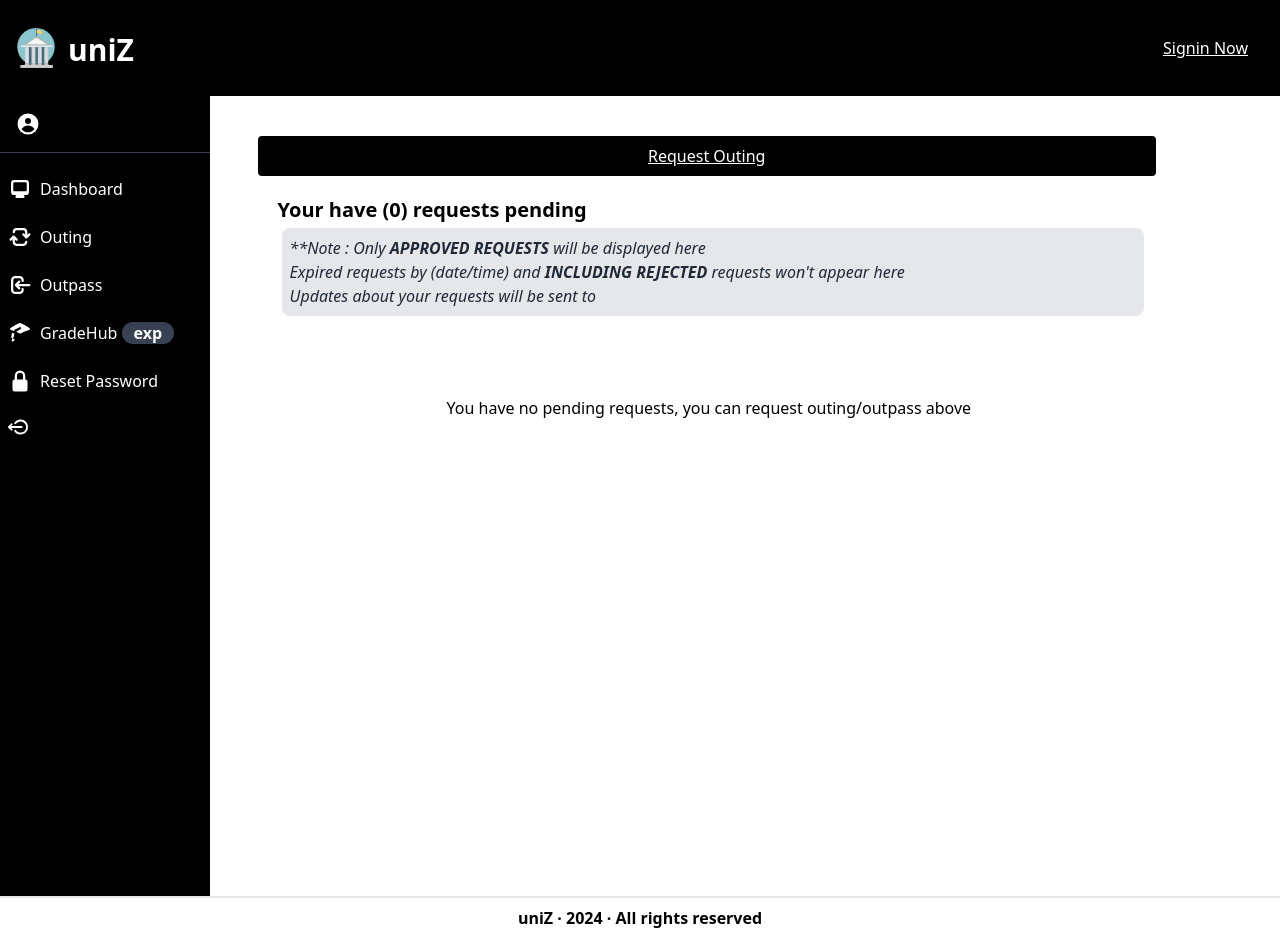
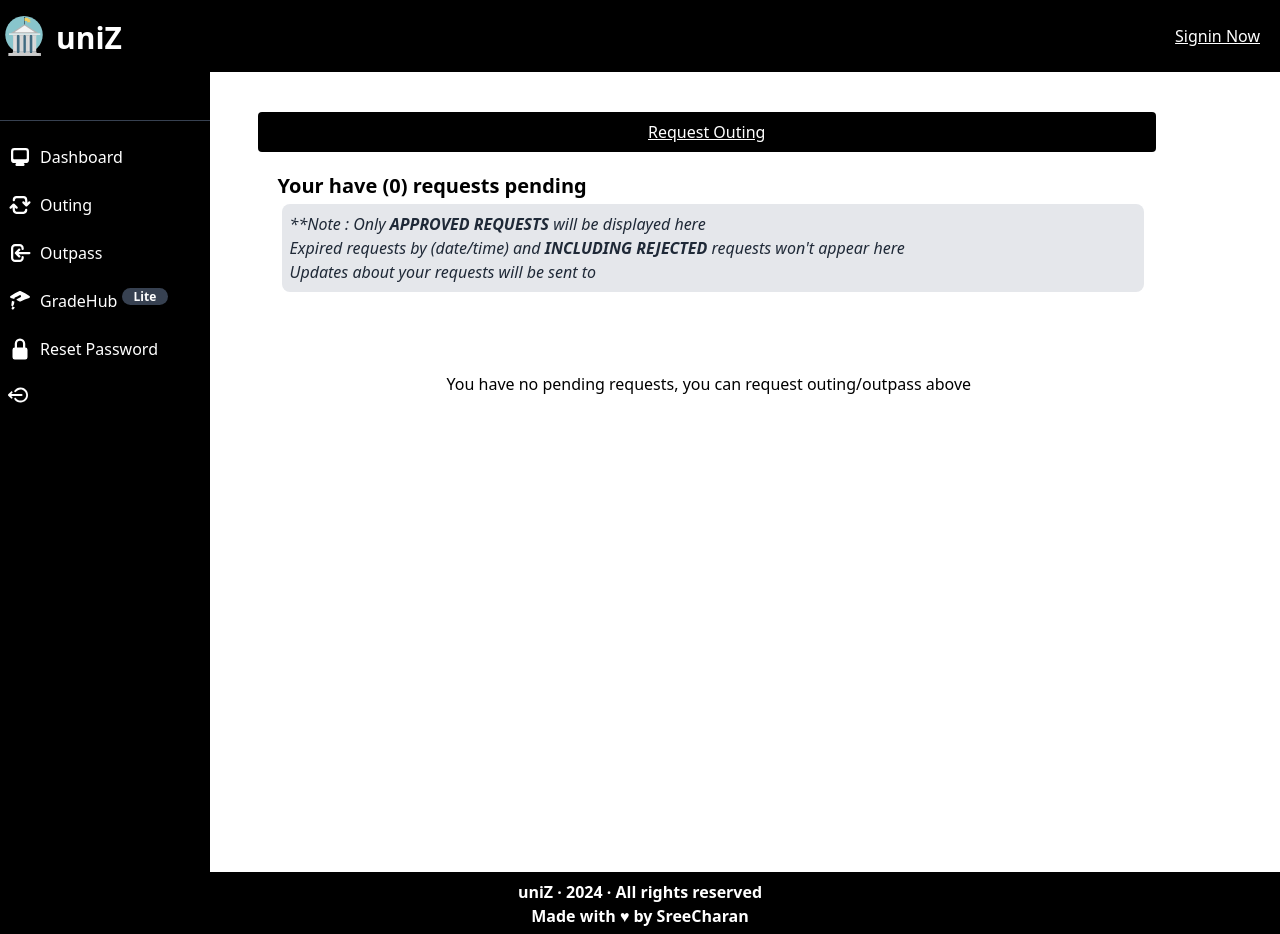
Before and after one commit to sreecharan-desu/uniZ, a React (Vite) app in the folder frontend/: page /student/outing in a window 1280 px wide. Shown: the top 934 px of the page. Built offline with nearby package versions, Linux system fonts and the light colour scheme; a web font is replaced by a local one.

Commit message:
ready to integrate gradeLite

```diff
--- a/frontend/src/components/footer.tsx
+++ b/frontend/src/components/footer.tsx
@@ -2,11 +2,11 @@ export function Footer() {
     const year = new Date().getFullYear();
     return (
 
-        <div className="flex-col justify-center place-content-center align-middle py-2 border-t-2 ">
-            <div className="font-bold  text-black text-center">
+        <div className="flex-col justify-center place-content-center align-middle py-2 bg-black">
+            <div className="font-bold  text-white text-center">
                 uniZ &middot; {year} &middot; All rights reserved
             </div>
-            <div className="font-bold bg-white text-black text-center">
+            <div className="font-bold bg-black text-white text-center">
                 Made with &hearts; by SreeCharan
             </div>
         </div>
--- a/frontend/src/components/navbar.tsx
+++ b/frontend/src/components/navbar.tsx
@@ -21,7 +21,7 @@ export default function Navbar() {
     };
 
     return (
-        <div className="flex justify-between items-center p-4 bg-black border-gray-300">
+        <div className="flex justify-between items-center p-1 bg-black border-gray-300 sticky top-0">
             <div className="flex">
                 <img src="/vite.svg" width="40"/>
                 <a href="/" className="m-3 mt-4">
@@ -55,6 +55,17 @@ export default function Navbar() {
                 </div>
             ): (isAuth.is_authnticated && isAuth.type === "admin" && localStorage.getItem('admin_token')) || (localStorage.getItem('admin_token') && username) ? (
                 <div className="flex items-center space-x-4">
+                    <div className="flex items-center space-x-3">
+                        <div className="flex items-center space-x-2">
+                        <div className='bg-white text-black rounded-full p-2 px-3 text-xl font-bold'>
+                            W
+                        </div>
+                        <div className="flex-col justify-center">
+                            <p className="text-white text-left text-sm font-semibold">Warden</p>
+                            <p className="text-white text-left text-sm font-semibold">sreecharan309@gmail.com</p>
+                        </div>
+                        </div>
+                    </div>
                     <button onClick={logout} className="bg-white rounded-full px-4 py-2">
                         Logout
                     </button>
--- a/frontend/src/components/outpass&outing.tsx
+++ b/frontend/src/components/outpass&outing.tsx
@@ -7,16 +7,24 @@ const RequestCard = React.lazy(()=>import('../components/requestCard'));
 type requestProps = {
     request : "outing" | "outpass"
 }
+
+export function OutButton({request}:requestProps){
+    const navigateTo = useNavigate();
+    return<>
+    <div className="flex justify-center items-center">
+                {request == "outing" ? <>                <Button onclickFunction={() => navigateTo('/student/outing/requestouting')} value="Request Outing" loading={false} />&nbsp;
+                </> : <>                <Button onclickFunction={() => navigateTo('/student/outpass/requestoutpass')} value="Request Outpass" loading={false} />&nbsp;
+                </>}
+    </div>
+    </>
+}
+
 export default function Outpass_Outing({request}:requestProps){
-    const Student = useRecoilValue(student);    const navigateTo = useNavigate();
+    const Student = useRecoilValue(student);
     const pendingRequests = (list: any[]) => list.filter((request: any) => !request.is_approved && !request.is_rejected && !request.is_expired).length;
     return<>
         <div className="justify-center place-content-center w-full">
-            <div className="flex justify-center items-center">
-                {request == "outing" ? <>                <Button onclickFunction={() => navigateTo('/student/outing/requestouting')} value="Request Outing" loading={false} />&nbsp;
-                </> : <>                <Button onclickFunction={() => navigateTo('/student/outpass/requestoutpass')} value="Request Outpass" loading={false} />&nbsp;
-                </>}
-            </div>
+            <OutButton request={request}/>
             <div className="m-5">
                 <div className="flex justify-start">
                 <h4 className="text-xl font-bold">Your have ({Student.outings_list.filter(outing => !outing.is_expired && !outing.is_approved && !outing.is_rejected).length + Student.outpasses_list.filter(outpass => !outpass.is_expired && !outpass.is_approved && !outpass.is_rejected).length}) requests pending</h4>
--- a/frontend/src/components/requestCard.tsx
+++ b/frontend/src/components/requestCard.tsx
@@ -44,7 +44,7 @@ export default function RequestCard({ request, type,email }: { request: any; typ
                 </>
             ) : null}
             <p className="mt-4 text-sm text-gray-600">
-                **An email will be sent to your college email-id <b className="font-bold text-black">{email}</b> regarding your {type} confirmation!
+                **An email will be sent to your college email-id <b className="font-bold text-black">{email}</b> regarding your {type} confirmation & updates!
             </p>
         </div>
     );
--- a/frontend/src/components/sideBar.tsx
+++ b/frontend/src/components/sideBar.tsx
@@ -36,13 +36,9 @@ export default function Sidebar({content}:MainContent){
       >
         <div className="p-4 text-center font-bold text-lg border-b border-gray-700">
   <p className="text-white text-left flex items-center gap-2">
-    <svg xmlns="http://www.w3.org/2000/svg" viewBox="0 0 16 16" fill="currentColor" className="w-6 h-6">
-      <path
-        fillRule="evenodd"
-        d="M15 8A7 7 0 1 1 1 8a7 7 0 0 1 14 0Zm-5-2a2 2 0 1 1-4 0 2 2 0 0 1 4 0ZM8 9c-1.825 0-3.422.977-4.295 2.437A5.49 5.49 0 0 0 8 13.5a5.49 5.49 0 0 0 4.294-2.063A4.997 4.997 0 0 0 8 9Z"
-        clipRule="evenodd"
-      />
-    </svg>
+  <div className={`${username.name ? 'bg-white' : 'transparent'} text-black rounded-full p-2 px-3 font-bold`}>
+                    {username.name ? (username.name[0] + username.name.split(' ')[1][0]) : <></>}
+    </div>
     {username.username.toUpperCase()}
   </p>
 
@@ -69,13 +65,19 @@ export default function Sidebar({content}:MainContent){
     </svg>
     <span className="text-white">Outpass</span>
   </div>
-
   <div className="flex items-center gap-2 hover:bg-gray-700 p-2 rounded-md cursor-pointer" onClick={() => navigateTo('/student/gradehub')}>
   <svg xmlns="http://www.w3.org/2000/svg" viewBox="0 0 16 16" fill="currentColor" className="w-6 h-6">
       <path d="M7.702 1.368a.75.75 0 0 1 .597 0c2.098.91 4.105 1.99 6.004 3.223a.75.75 0 0 1-.194 1.348A34.27 34.27 0 0 0 8.341 8.25a.75.75 0 0 1-.682 0c-.625-.32-1.262-.62-1.909-.901v-.542a36.878 36.878 0 0 1 2.568-1.33.75.75 0 0 0-.636-1.357 38.39 38.39 0 0 0-3.06 1.605.75.75 0 0 0-.372.648v.365c-.773-.294-1.56-.56-2.359-.8a.75.75 0 0 1-.194-1.347 40.901 40.901 0 0 1 6.005-3.223ZM4.25 8.348c-.53-.212-1.067-.411-1.611-.596a40.973 40.973 0 0 0-.418 2.97.75.75 0 0 0 .474.776c.175.068.35.138.524.21a5.544 5.544 0 0 1-.58.681.75.75 0 1 0 1.06 1.06c.35-.349.655-.726.915-1.124a29.282 29.282 0 0 0-1.395-.617A5.483 5.483 0 0 0 4.25 8.5v-.152Z" />
     </svg>
+    <span className="text-white text-center">GradeHub <sup><b className="bg-gray-700 rounded-full px-3 -pt-2">Lite</b></sup></span>
+  </div>
+  {/* <div className="flex items-center gap-2 hover:bg-gray-700 p-2 rounded-md cursor-pointer" onClick={() => navigateTo('/student/gradehub')}>
+  <svg xmlns="http://www.w3.org/2000/svg" viewBox="0 0 16 16" fill="currentColor" className="w-6 h-6">
+      <path d="M7.702 1.368a.75.75 0 0 1 .597 0c2.098.91 4.105 1.99 6.004 3.223a.75.75 0 0 1-.194 1.348A34.27 34.27 0 0 0 8.341 8.25a.75.75 0 0 1-.682 0c-.625-.32-1.262-.62-1.909-.901v-.542a36.878 36.878 0 0 1 2.568-1.33.75.75 0 0 0-.636-1.357 38.39 38.39 0 0 0-3.06 1.605.75.75 0 0 0-.372.648v.365c-.773-.294-1.56-.56-2.359-.8a.75.75 0 0 1-.194-1.347 40.901 40.901 0 0 1 6.005-3.223ZM4.25 8.348c-.53-.212-1.067-.411-1.611-.596a40.973 40.973 0 0 0-.418 2.97.75.75 0 0 0 .474.776c.175.068.35.138.524.21a5.544 5.544 0 0 1-.58.681.75.75 0 1 0 1.06 1.06c.35-.349.655-.726.915-1.124a29.282 29.282 0 0 0-1.395-.617A5.483 5.483 0 0 0 4.25 8.5v-.152Z" />
+    </svg>
     <span className="text-white text-center">GradeHub <b className="bg-gray-700 rounded-full px-3 -pt-2">exp</b></span>
-  </div>
+  </div> */}
+
   <div className="flex items-center gap-2 hover:bg-gray-700 p-2 rounded-md cursor-pointer" onClick={() => navigateTo('/student/resetpassword')}>
     <svg xmlns="http://www.w3.org/2000/svg" viewBox="0 0 16 16" fill="currentColor" className="w-6 h-6">
       <path fillRule="evenodd" d="M8 1a3.5 3.5 0 0 0-3.5 3.5V7A1.5 1.5 0 0 0 3 8.5v5A1.5 1.5 0 0 0 4.5 15h7a1.5 1.5 0 0 0 1.5-1.5v-5A1.5 1.5 0 0 0 11.5 7V4.5A3.5 3.5 0 0 0 8 1Zm2 6V4.5a2 2 0 1 0-4 0V7h4Z" clipRule="evenodd" />
--- a/frontend/src/components/updatestudentstatus.tsx
+++ b/frontend/src/components/updatestudentstatus.tsx
@@ -75,26 +75,25 @@ export function UpdateStatus() {
       const data = await res.json();
       alert(data.msg);
       setLoading(false);
-
+      location.href="";
       // Fetch updated student list
-      const res2 = await fetch(STUDENT_OUTSIDE_CAMPUS, {
-        method: 'GET',
-        headers: {
-          'Content-Type': 'application/json',
-          'Authorization': `Bearer ${JSON.parse(token)}`,
-        },
-      });
-      const data2 = await res2.json();
-      setOffCampus(data2.students);
+      // const res2 = await fetch(STUDENT_OUTSIDE_CAMPUS, {
+      //   method: 'GET',
+      //   headers: {
+      //     'Content-Type': 'application/json',
+      //     'Authorization': `Bearer ${JSON.parse(token)}`,
+      //   },
+      // });
+      // const data2 = await res2.json();
+      // setOffCampus(data2.students);
     }
   };
 
   return (
     <>
-      <h1 className="m-5 text-xl font-bold">
-        Students Outside Campus ({students.length})
+      <h1 className="text-xl font-bold first-letter:text-3xl">
+        /Students Outside Campus ({students.length})
       </h1>
-      <h1 className="text-xl font-bold mb-4">Search students by Id number</h1>
       <div className="flex justify-center items-center">
         <div className="relative inline-block">
           <input
@@ -130,7 +129,7 @@ export function UpdateStatus() {
             {
 
 
-              student.outings_list.reverse().filter(outing => !outing.is_expired && outing.is_approved).map(outing => (
+              student.outings_list.filter(outing => !outing.is_expired && outing.is_approved).map(outing => (
                 <div key={outing._id} className="mt-5 p-4 border border-gray-300 rounded-lg bg-white">
                   <div><b>Went on:</b> {outing.from_time}</div>
                   <div><b>Requested timings:</b> {outing.from_time} to {outing.to_time}</div>
--- a/frontend/src/pages/home.tsx
+++ b/frontend/src/pages/home.tsx
@@ -7,7 +7,7 @@ export function Home() {
         <>
             <div className="mx-5 text-center flex flex-col justify-center align-middle place-content-center">
                 <p className="text-6xl font-semibold mb-6">Welcome to uniZ</p>
-                <p className="text-2xl text-gray-400 font-bold"> Signin Now to get Started.</p>
+                <p className="text-2xl text-gray-400 font-bold"> Signin now! To explore what you can do in this website.</p>
             </div>
         </>
     );
--- a/frontend/src/pages/student.tsx
+++ b/frontend/src/pages/student.tsx
@@ -3,16 +3,44 @@ import { useRecoilValue } from "recoil";
 import { useIsAuth } from "../customhooks/is_authenticated";
 import { useStudentData } from "../customhooks/student_info";
 import { student } from "../store";
+import RequestCard from "../components/requestCard";
 export function Student() {
     useIsAuth();
     useStudentData();
     const username = useRecoilValue(student);
     return (
         <>
-        <p className="text-center font-bold first-letter:text-2xl">
-            Welcome back , {username.name.toString()} <br />
-            Seems like you've got some work here! Let's make it done together.
-        </p>
-        </>
-    );
-}
+            {!username.is_in_campus || username.has_pending_requests ? <>
+                {username.outings_list.map(outing => !outing.is_expired && !outing.is_approved && !outing.is_rejected? (
+                    <>
+                    <h2 className="text-left ml-5 text-xl font-bold">
+                        *You have {username.outings_list.filter(outing=>(!outing.is_approved && !outing.is_expired && !outing.is_rejected)).length} Pending Outing request.
+                    </h2>
+                    <RequestCard request={outing} email = {username.email} type="outing" key={outing._id} />
+                </>) : null)}
+                {username.outpasses_list.map(outpass => !outpass.is_expired && !outpass.is_approved && !outpass.is_rejected? (
+                    <RequestCard request={outpass} type="outpass" key={outpass._id} email={""} />
+                ) : null)}
+
+
+                {username.outings_list.map(outing => !outing.is_expired && outing.is_approved && !outing.is_rejected? (
+                    <>
+                    <h2 className="text-left ml-5 text-lg font-bold italic">
+                        *You are outside campus according to your last request listed below.Consult your warden to update your prescence in the website.
+                    </h2>
+                    <RequestCard request={outing} email = {username.email} type="outing" key={outing._id} />
+                </>) : null)}
+                {username.outpasses_list.map(outpass => !outpass.is_expired && outpass.is_approved && !outpass.is_rejected? (
+                    <RequestCard request={outpass} type="outpass" key={outpass._id} email={""} />
+                ) : null)}
+
+            </> : <>
+
+            <p className="text-center font-bold first-letter:text-2xl">
+            <p className="text-center font-bold first-letter:text-2xl text-xl">
+                    Welcome back , {username.name.toString()} <br />
+            </p>    Seems like you've got some work here! Let's make it done together.
+</p>
+            </>}
+
+    </>)}
```
